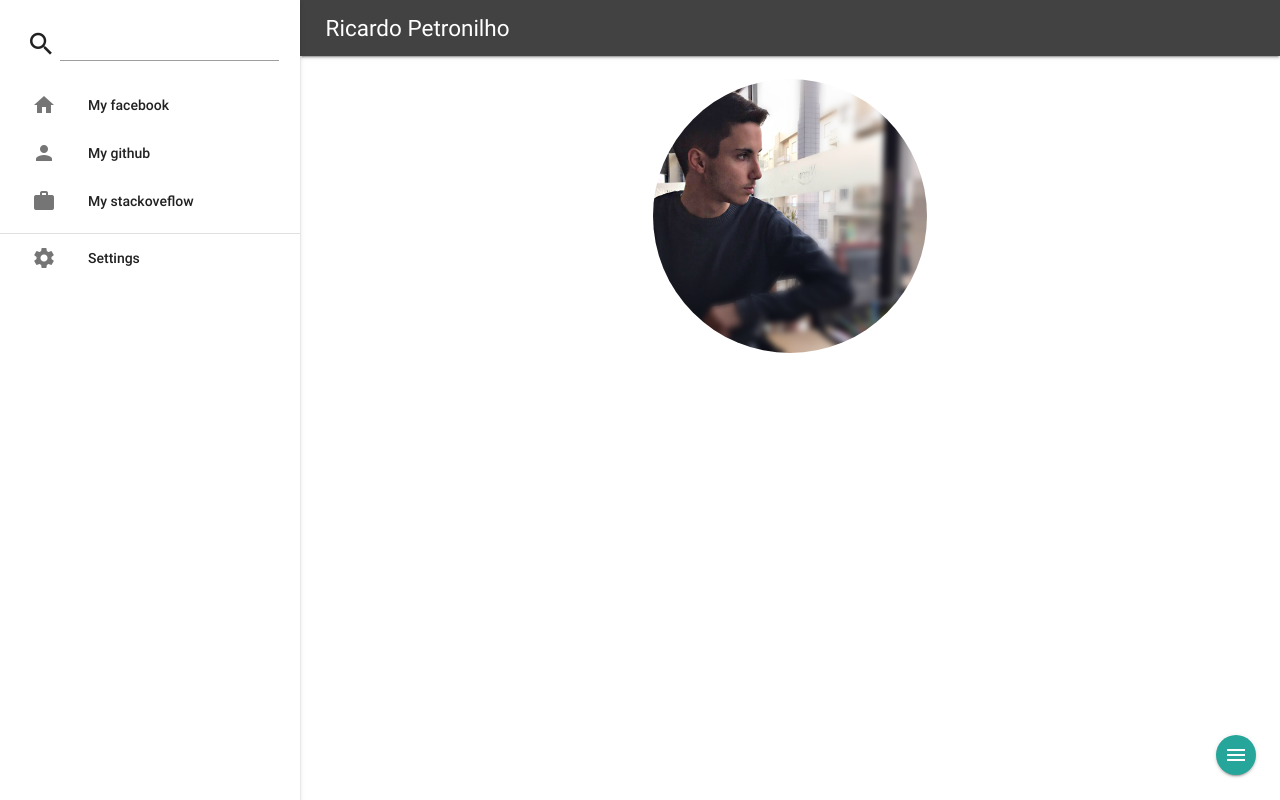
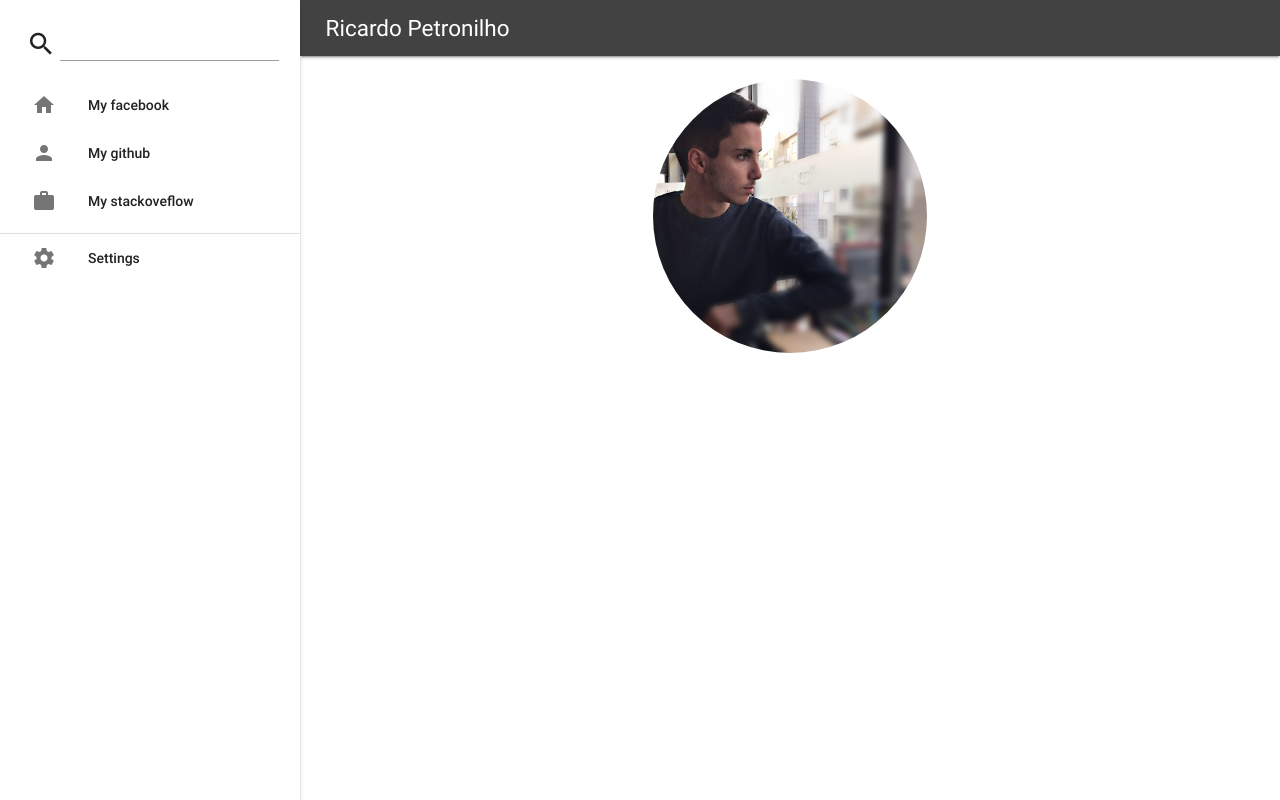
Before and after one commit to RicardoPetronilho98/RicardoPetronilho98.github.io, a plain HTML site: page index.html in a window 1280 px wide. Drawn offline with nearby package versions, Linux system fonts and the light colour scheme.

Commit message:
adicionei cenas

```diff
--- a/index.html
+++ b/index.html
@@ -52,7 +52,7 @@
  			</center>
 
 
-			<div class="fixed-action-btn" style="bottom: 25px; right: 24px;">
+			<div class="fixed-action-btn hide-on-large-only" style="bottom: 25px; right: 24px;">
 
 		        <!-- Element Showed -->
 		        <a id="menu" onclick="$('.tap-target').tapTarget('open')" class="waves-effect waves-light btn btn-floating"><i class="material-icons">menu</i></a>
@@ -60,9 +60,6 @@
 		        <!-- Tap Target Structure -->
 		        <div class="tap-target" data-activates="menu">
 		          <div class="tap-target-content">
-
-
-
 
 	                <div style="position: absolute; bottom: 180px; right: 45px;" >
                     	<i class="blue-text text-darken-2 material-icons">phone_android</i>
@@ -79,8 +76,6 @@
 	                	<i class="blue-text text-darken-2 material-icons">email</i>
 	                    <span class="grey-text text-darken-3 condensed light">rpetronilho98@gmail.com</span>
 	                </div>
-
-
 
 		          </div>
 		        </div>
```
